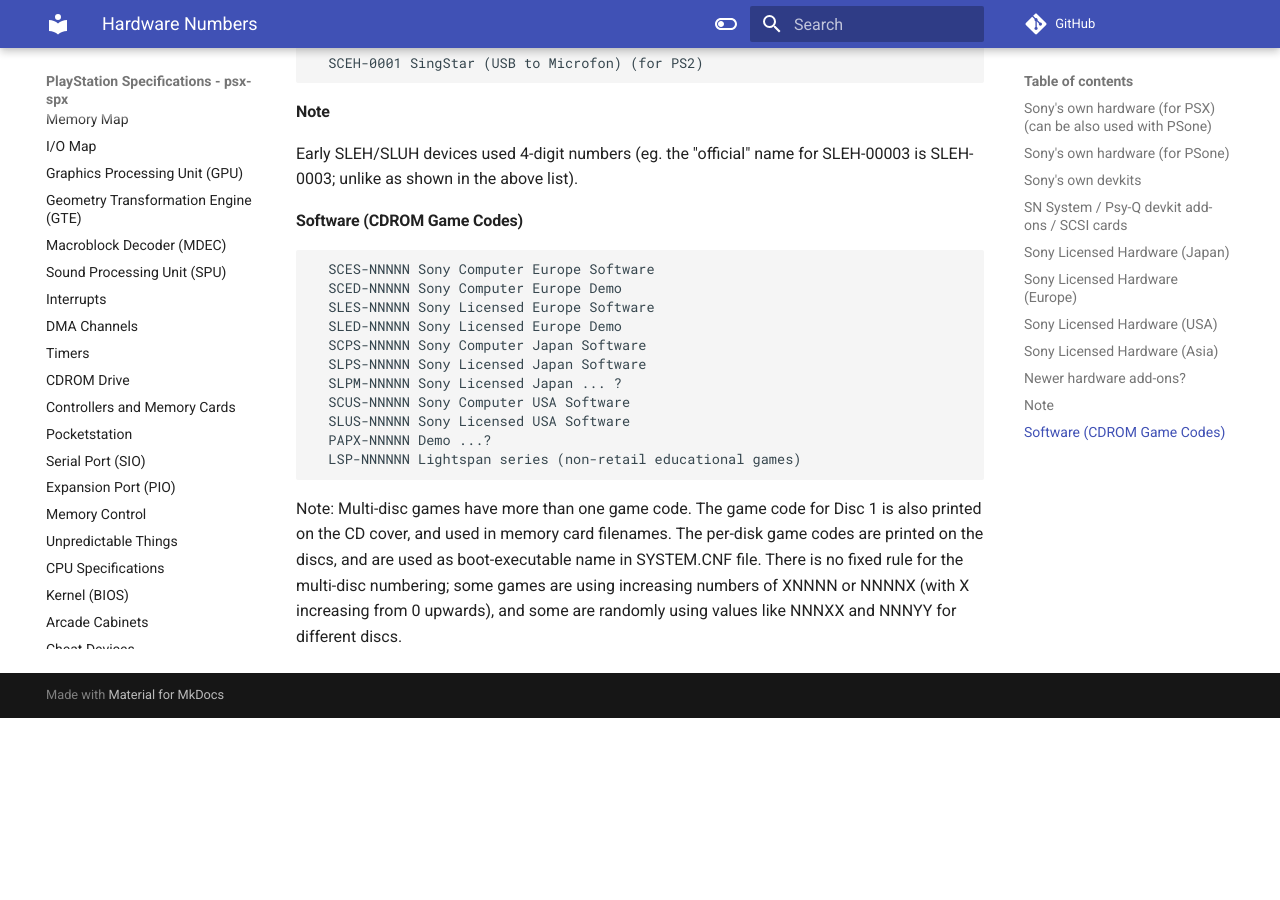
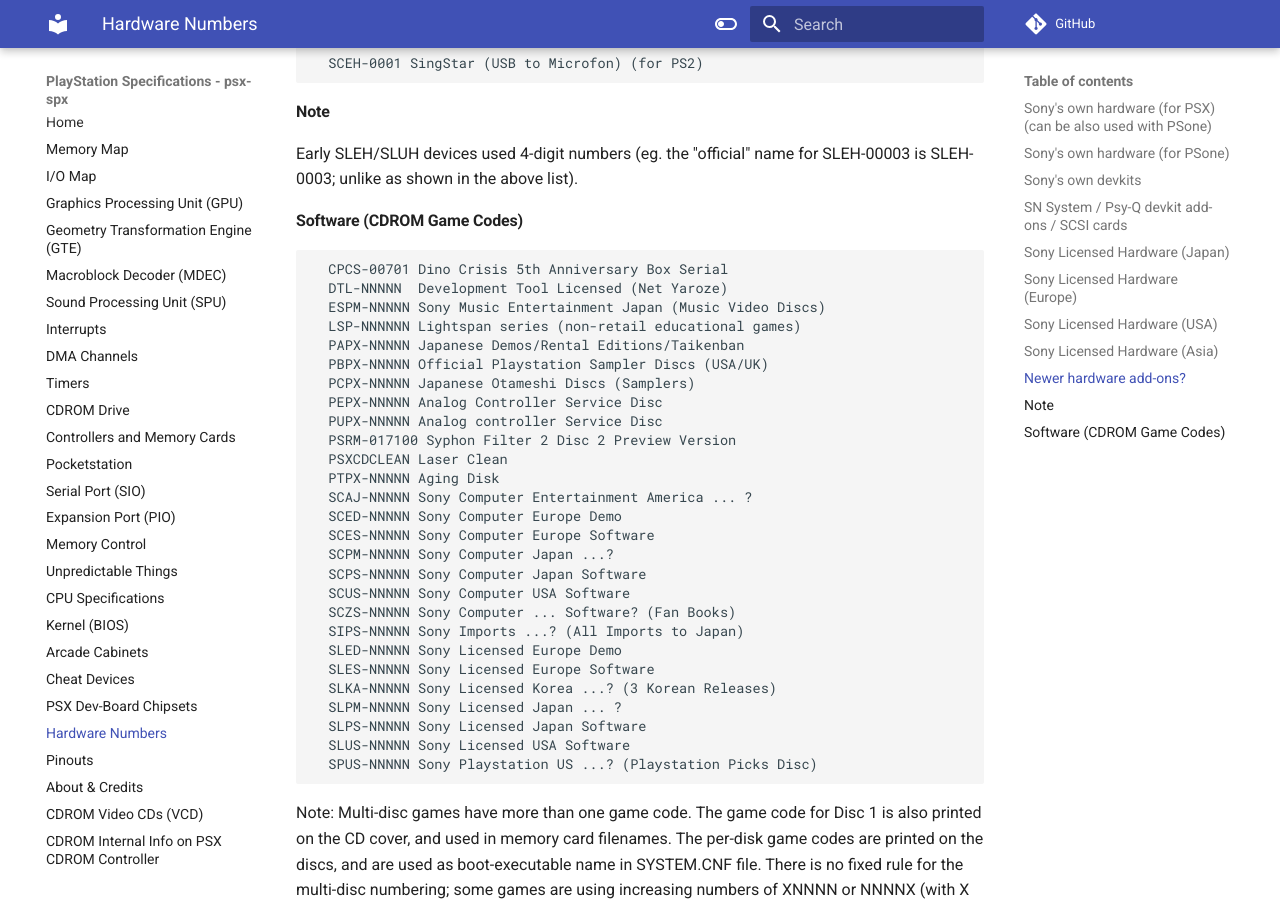
Before and after one commit to psx-spx/psx-spx.github.io, an MkDocs documentation site: the page built from docs/hardwarenumbers.md, in a window 1280 px wide and 900 px high, scrolled down 7634 px. Built offline with MkDocs 1.6.1 and Material for MkDocs 9.7.7, drawn with Linux system fonts in a browser that asks for light colours; comment, search, counter and statistics services are not loaded; before the commit the page ends 8352 px from its top, so only the background shows below that.

Commit message:
Update game codes and alphabetize

````diff
--- a/docs/hardwarenumbers.md
+++ b/docs/hardwarenumbers.md
@@ -397,17 +397,33 @@
 
 #### Software (CDROM Game Codes)
 ```
+  CPCS-00701 Dino Crisis 5th Anniversary Box Serial
+  DTL-NNNNN  Development Tool Licensed (Net Yaroze)
+  ESPM-NNNNN Sony Music Entertainment Japan (Music Video Discs)
+  LSP-NNNNNN Lightspan series (non-retail educational games)
+  PAPX-NNNNN Japanese Demos/Rental Editions/Taikenban
+  PBPX-NNNNN Official Playstation Sampler Discs (USA/UK)
+  PCPX-NNNNN Japanese Otameshi Discs (Samplers)
+  PEPX-NNNNN Analog Controller Service Disc
+  PUPX-NNNNN Analog controller Service Disc
+  PSRM-017100 Syphon Filter 2 Disc 2 Preview Version
+  PSXCDCLEAN Laser Clean
+  PTPX-NNNNN Aging Disk
+  SCAJ-NNNNN Sony Computer Entertainment America ... ?
+  SCED-NNNNN Sony Computer Europe Demo
   SCES-NNNNN Sony Computer Europe Software
-  SCED-NNNNN Sony Computer Europe Demo
+  SCPM-NNNNN Sony Computer Japan ...?
+  SCPS-NNNNN Sony Computer Japan Software
+  SCUS-NNNNN Sony Computer USA Software
+  SCZS-NNNNN Sony Computer ... Software? (Fan Books)
+  SIPS-NNNNN Sony Imports ...? (All Imports to Japan)
+  SLED-NNNNN Sony Licensed Europe Demo
   SLES-NNNNN Sony Licensed Europe Software
-  SLED-NNNNN Sony Licensed Europe Demo
-  SCPS-NNNNN Sony Computer Japan Software
+  SLKA-NNNNN Sony Licensed Korea ...? (3 Korean Releases)
+  SLPM-NNNNN Sony Licensed Japan ... ?
   SLPS-NNNNN Sony Licensed Japan Software
-  SLPM-NNNNN Sony Licensed Japan ... ?
-  SCUS-NNNNN Sony Computer USA Software
   SLUS-NNNNN Sony Licensed USA Software
-  PAPX-NNNNN Demo ...?
-  LSP-NNNNNN Lightspan series (non-retail educational games)
+  SPUS-NNNNN Sony Playstation US ...? (Playstation Picks Disc)
 ```
 Note: Multi-disc games have more than one game code. The game code for Disc 1
 is also printed on the CD cover, and used in memory card filenames. The
````
